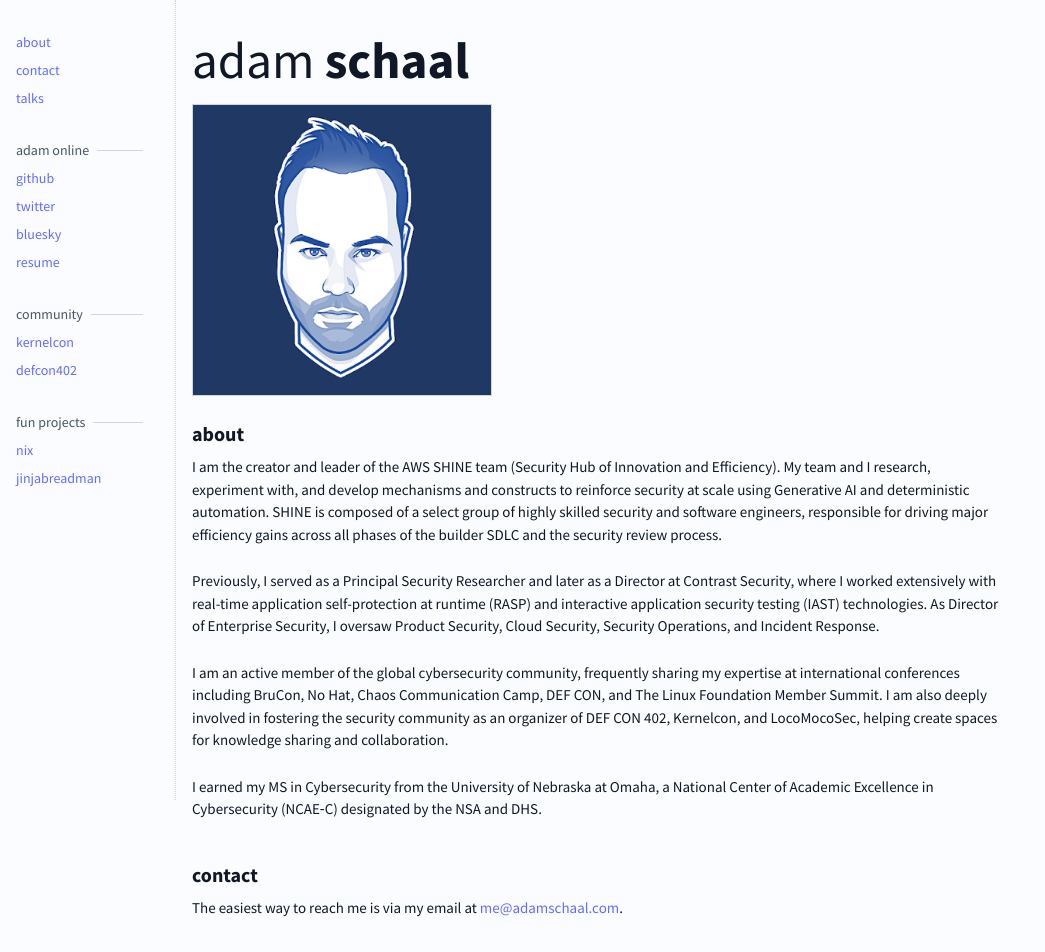
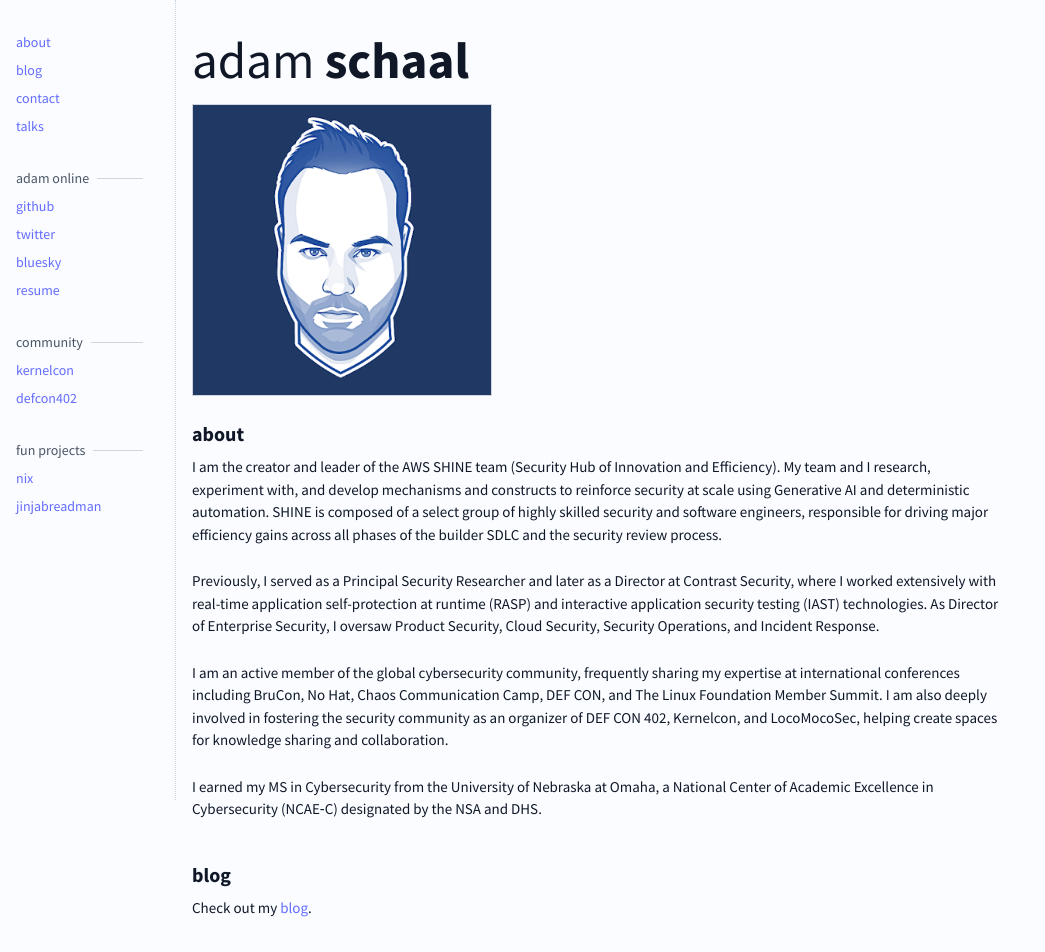
Before and after one commit to clevernyyyy/adamschaal.com, a React (Vite) app: page / in a window 1280 px wide. Shown: the top 952 px of the page, without its empty margins (0-1045 px from the left). Built offline with nearby package versions, Linux system fonts and the light colour scheme; a web font is replaced by a local one.

Commit message:
adding blog back

```diff
--- a/src/App.tsx
+++ b/src/App.tsx
@@ -130,8 +130,8 @@
                   bg-[#fafcff] px-4 py-8">
 
         <a href="#about" className="hover:underline">about</a>
+        <a href="https://blog.adamschaal.com" target="_blank" rel="noreferrer" className="hover:underline">blog</a>
         <a href="#contact" className="hover:underline">contact</a>
-        {/* <a href="#blog" className="hover:underline">blog</a> */}
         <a href="#talks" className="hover:underline">talks</a>
 
         <div className="border-l border-gray-300 my-3"></div>
@@ -205,19 +205,19 @@
           </p>
         </section>
 
+        <section id="blog" className="mt-10">
+          <h2 className="font-bold text-xl mb-2">blog</h2>
+          <p>
+            Check out my <a href="https://blog.adamschaal.com" target="_blank" rel="noreferrer" className="text-blue-700 hover:underline">blog</a>.
+          </p>
+        </section>
+
         <section id="contact" className="mt-10">
           <h2 className="font-bold text-xl mb-2">contact</h2>
           <p>
             The easiest way to reach me is via my email at <a href="mailto:me@adamschaal.com" className="text-blue-700 hover:underline">me@adamschaal.com</a>.
           </p>
         </section>
-
-        {/* <section id="blog" className="mt-10">
-          <h2 className="font-bold text-xl mb-2">blog</h2>
-          <p>
-            Check out my <a href="https://blog.adamschaal.com" target="_blank" rel="noreferrer" className="text-blue-700 hover:underline">blog</a>.
-          </p>
-        </section>*/}
 
         <section id="talks" className="mt-10">
           <h2 className="font-bold text-xl mb-2">talks</h2>
```
